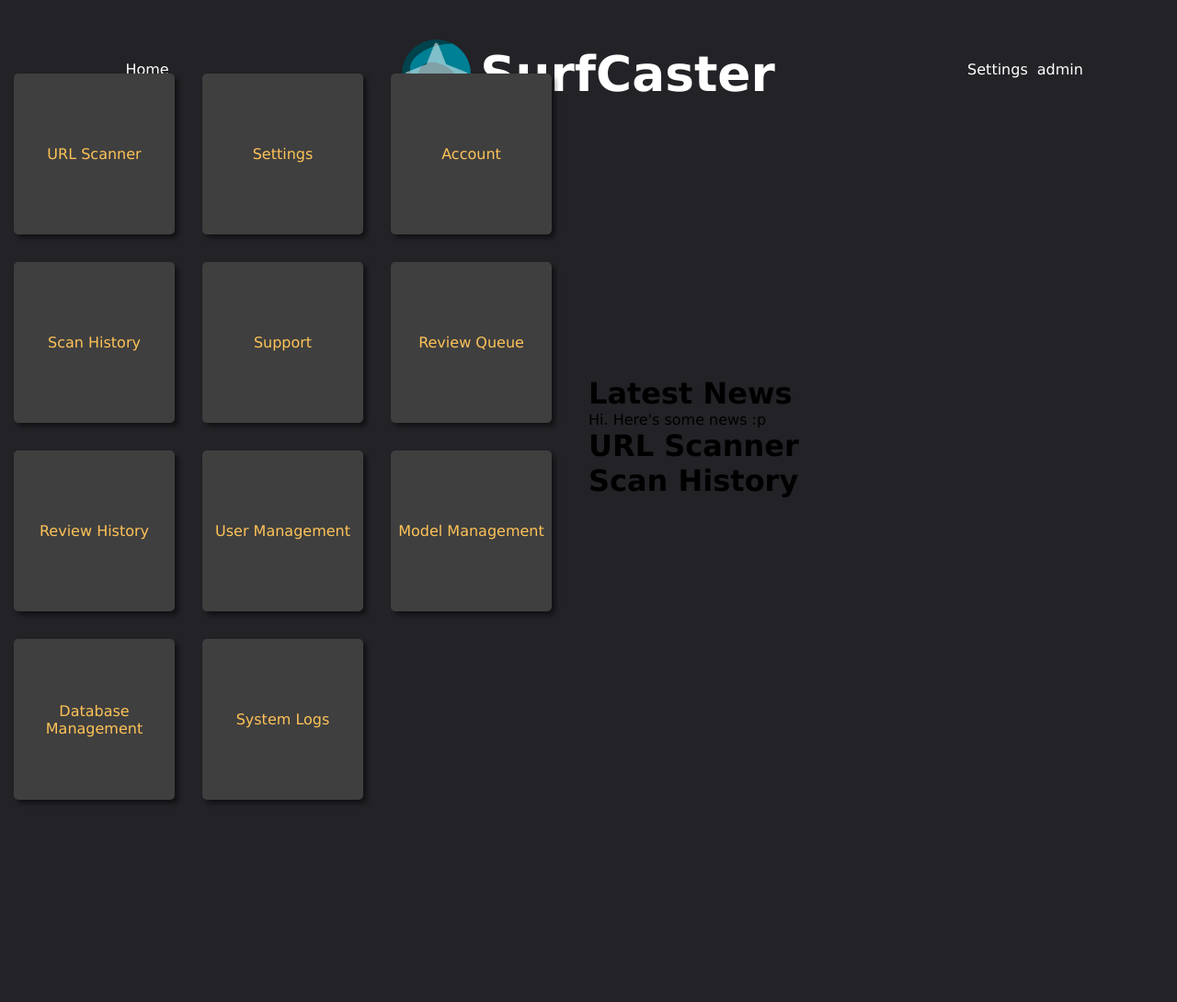
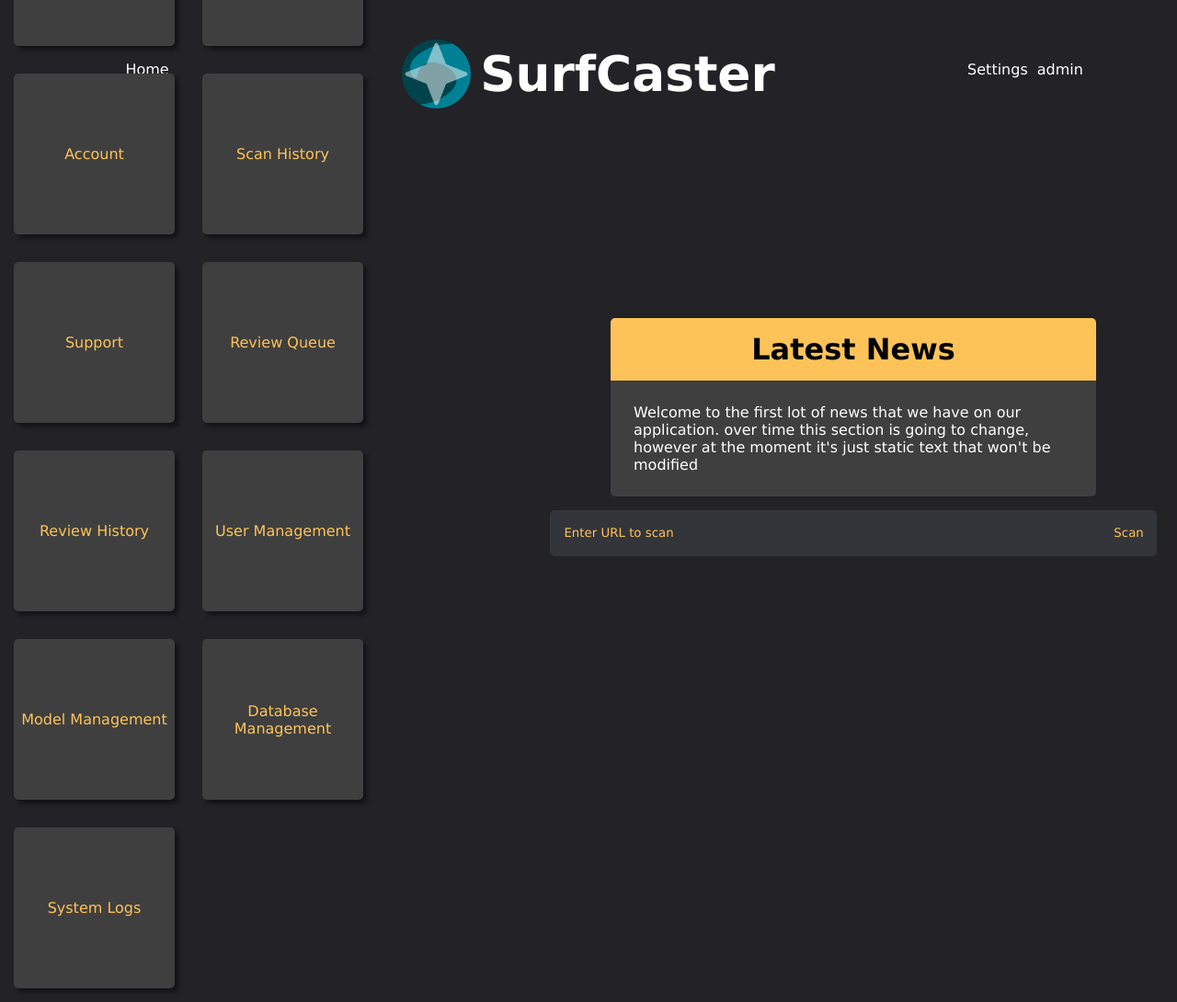
Before and after one commit to wrenstuff/SurfCaster, a Flask app: page /admin/ in a window 1280 px wide. Shown: the whole page at 92% size. Before the commit the page ends 873 px from the top, so only its background shows below. Run offline with Flask 3, Linux system fonts and the light colour scheme; a user stored in the database is signed in; style sheets or scripts are compiled from the project's sources.

Commit message:
looking better :D

```diff
--- a/SurfCaster/admin/routes.py
+++ b/SurfCaster/admin/routes.py
@@ -18,7 +18,10 @@ admin_routes = Blueprint('admin_routes', __name__)
 def home():
     if session.get('role') != 'admin':
         return "Unauthorized", 403
-    return render_template('dashboard.html')
+
+    history = get_scan_history()
+
+    return render_template('dashboard.html', history=history)
 
 # URL Scanner
 @admin_routes.route('/scan', methods=['GET', 'POST'])
--- a/SurfCaster/extensions.py
+++ b/SurfCaster/extensions.py
@@ -6,6 +6,7 @@ from sqlalchemy import text
 from datetime import datetime
 import time
 import calendar
+from colour_helper import get_gradient
 
 db = SQLAlchemy()
 
@@ -77,6 +78,11 @@ def get_scan_history():
         return []
     history_path = 'scan_history.json'
     history = load_json_file(history_path, [])
+
+    for scan in history:
+        score = scan.get('last_scan_result', 0)
+        scan['color'] = get_gradient(score)
+
     return history
 
 def get_reviews():
--- a/SurfCaster/static/styles/_color.scss
+++ b/SurfCaster/static/styles/_color.scss
@@ -12,4 +12,6 @@ $tertiary-text: #ffffff;
 $backgroundbox: #f0e9e9;
 $backgroundbox2: #33353b;
 
-$drop-shadow: #00000075
+$drop-shadow: #00000075;
+$news-header: #fec358;
+$news-content: #3f3f3f
--- a/SurfCaster/static/styles/_dashboard.scss
+++ b/SurfCaster/static/styles/_dashboard.scss
@@ -11,7 +11,7 @@
 
         position: relative;
         left: 0;
-        width: 50vw;
+        width: 45vw;
 
         .dash-left {
 
@@ -66,25 +66,111 @@
     .dash-right-wrapper {
 
         position: relative;
-        right: 0;
+        width: 55vw;
+        display: flex;
+        justify-content: center;
+        align-items: center;
 
-        .dashh-right {
+        .dash-right {
 
-            .news {
+            width: 100%;
+            display: flex;
+            align-items: center;
+            justify-content: center;
+            flex-direction: column;
 
+            .news-container {
 
+                width: 75%;
+
+                .news-header {
+
+                    background-color: color.$news-header;
+                    text-align: center;
+                    padding: 15px;
+                    border-radius: 5px 5px 0 0;
+
+                }
+
+                .news-content {
+
+                    background-color: color.$news-content;
+                    padding: 25px;
+                    border-radius: 0 0 5px 5px;
+
+                    /** find a new colour for this text/box **/
+                    color: color.$tertiary-text;
+
+                }
 
             }
 
-            .scan {
+            .scan-wrapper {
 
+                .scan{
+                    border: 0px;
+                    margin-top: 15px;
+                    width: 600px;
+                    height: 50px;
+                    text-indent: 15px;
+                    border-radius: 5px 0px 0px 5px;
+                    background-color: color.$backgroundbox2;
+                }
+                .scan::placeholder{
+                    color: color.$primary-color;
+                }
 
+                #scan-button{
+                    width: 60px;
+                    height: 50px;
+                    margin-left: -6px;
+                    border: 0px;
+                    border-radius: 0px 5px 5px 0px;
+                    background-color: color.$backgroundbox2;
+                    color: color.$primary-color;
+                }
 
             }
 
             .hist {
 
+                display: flex;
+                justify-content: center;
+                align-items: center;
+                flex-direction: column;
 
+                .inst {
+
+                    display: flex;
+                    align-items: center;
+                    justify-content: center;
+
+                    margin: 5px;
+                    padding-left: 10px;
+                    border-radius: 5px;
+
+                    background-color: color.$btn-color;
+
+                    .text {
+
+                        width: 460px;
+
+                    }
+
+                    .percent {
+
+                        display: flex;
+                        justify-content: center;
+                        align-items: center;
+                        background-color: var(--dynamic-color);
+                        height: 40px;
+                        width: 40px;
+                        font-size: 10px;
+                        border-radius: 0 5px 5px 0;
+
+                    }
+
+                }
 
             }
 
--- a/SurfCaster/static/styles/_scan.scss
+++ b/SurfCaster/static/styles/_scan.scss
@@ -27,7 +27,7 @@
     }
     .scan::placeholder{
         color: color.$primary-color;
-}
+    }
 
 
     #scanner-title{
--- a/SurfCaster/templates/dashboard.html
+++ b/SurfCaster/templates/dashboard.html
@@ -127,18 +127,34 @@
         <div class="dash-right-wrapper">
             <div class="dash-right">
 
-                <div class="news">
-                    <h1>Latest News</h1>
+                <div class="news-container">
+                    <div class="news-header">
+                        <h1>Latest News</h1>
+                    </div>
                     <!-- We'll want this attached to some kind of db I'd assume -->
-                    <p>Hi. Here's some news :p</p>
+                    <div class="news-content">
+                        <p>Welcome to the first lot of news that we have on our application. over time this section is
+                            going to change, however at the moment it's just static text that won't be modified</p>
+                    </div>
                 </div>
 
-                <div class="scan">
-                    <h1>URL Scanner</h1>
+                <div class="scan-wrapper">
+                    <form method="POST" action="{{ url_for('admin_routes.scan') }}">
+                        <input class="scan" type="text" name="url" placeholder="Enter URL to scan" {% if session.get('last_scanned_url') %} value="{{ session.get('last_scanned_url') }}" {% endif %}>
+                        <button type="submit" id="scan-button">Scan</button>
+                    </form>
                 </div>
 
                 <div class="hist">
-                    <h1>Scan History</h1>
+                    {% set count = 0 %}
+                    {% for scan in history %}
+                        {% set count = count + 1 %}
+                        <div class="inst-{{ count }} inst">
+                            <div class="text">{{ scan.url }}</div>
+                            <div class="percent" style="--dynamic-color: {{ scan.color }}">{{ scan.last_scan_result|round(1) }}%</div>
+                        </div>
+                    {% endfor %}
+
                 </div>
 
             </div>
```
Also changed, not shown: SurfCaster/colour_helper.py (added, +22 -0 lines).
